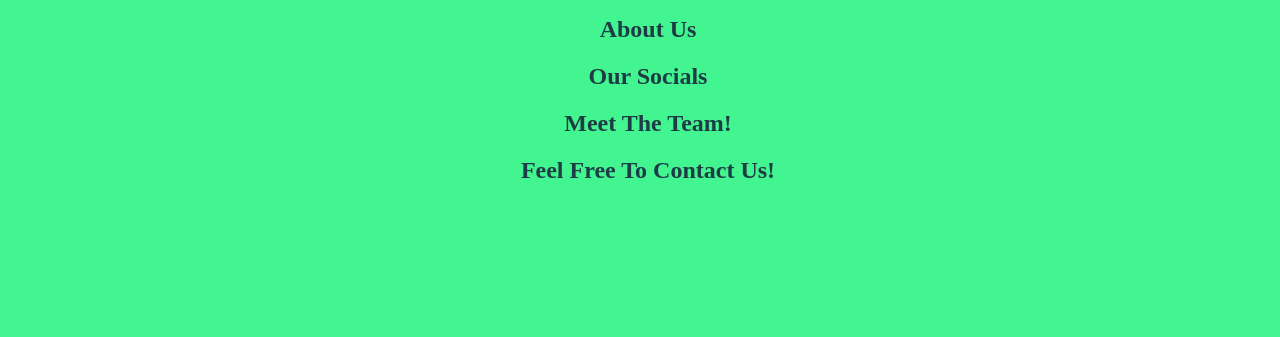
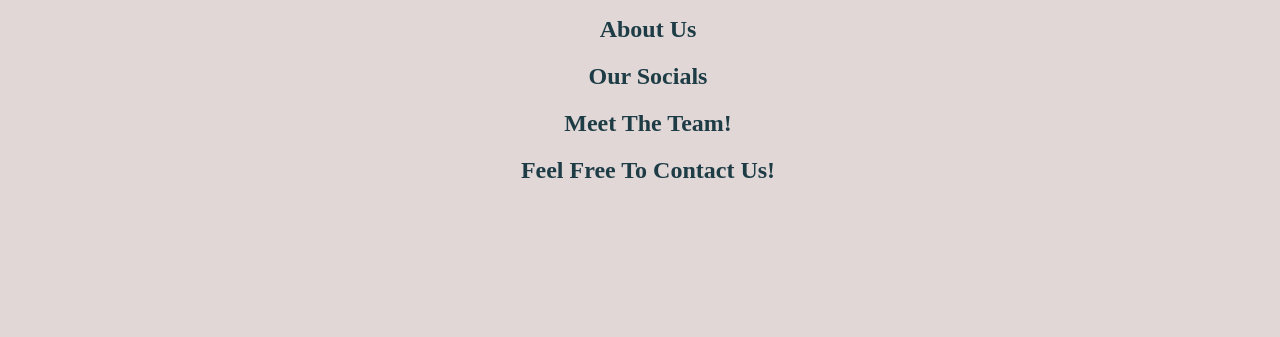
Before and after one commit to BarbaricChaff40/Unphilosophical, a plain HTML site: page index.html in a window 1280 px wide. Shown: the part 471-808 px from the top of the page. Drawn offline with Linux system fonts and the light colour scheme.

Commit message:
Update index.html

```diff
--- a/index.html
+++ b/index.html
@@ -12,7 +12,7 @@
 
             body {
                 font-family: 'Montserrat', serif;
-                background: #42f590;
+                background: #e2d7d7;
                 color: #1d3c45;
                 margin:
             }
```
